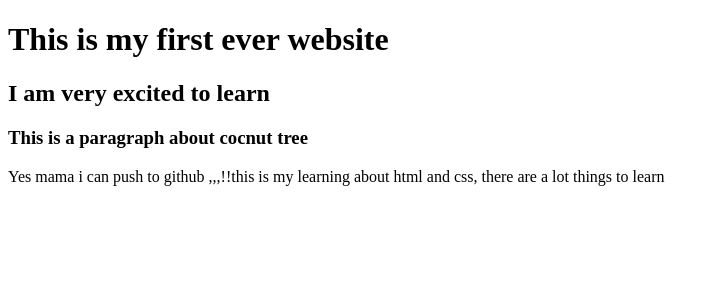
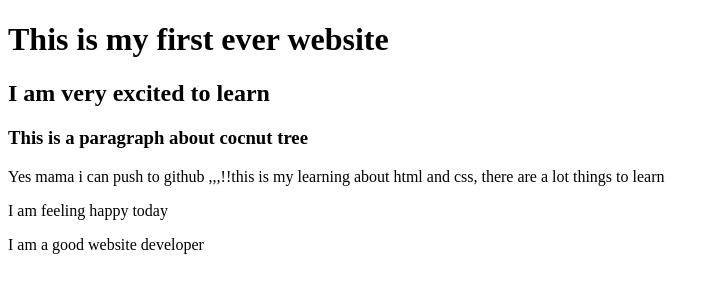
Before and after one commit to mamun86web/my-first-website, a plain HTML site: page index.html in a window 1280 px wide. Shown: the whole page, without its empty margins (0-719 px from the left). Drawn offline with Linux system fonts and the light colour scheme.

Commit message:
feelings

```diff
--- a/index.html
+++ b/index.html
@@ -11,5 +11,7 @@
     <h2>I am very excited to learn</h2>
     <h3>This is a paragraph about cocnut  tree</h3>
     <p>Yes mama i can push to github ,,,!!this is my learning about html and css, there are a lot things to learn</p>
+    <p>I am feeling happy today</p>
+    <p>I am a good website developer</p>
 </body>
 </html>
```
